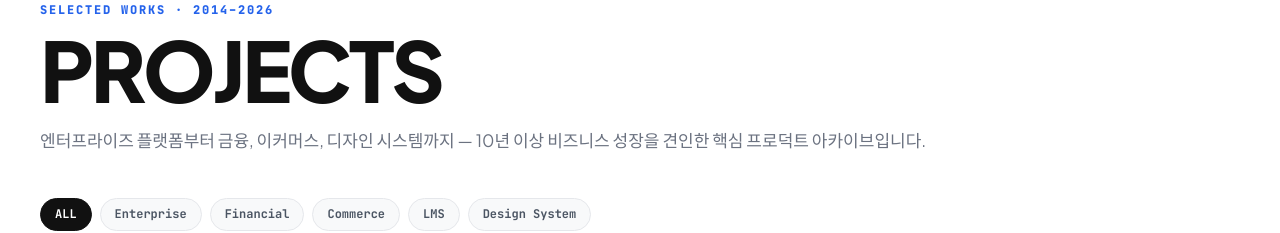
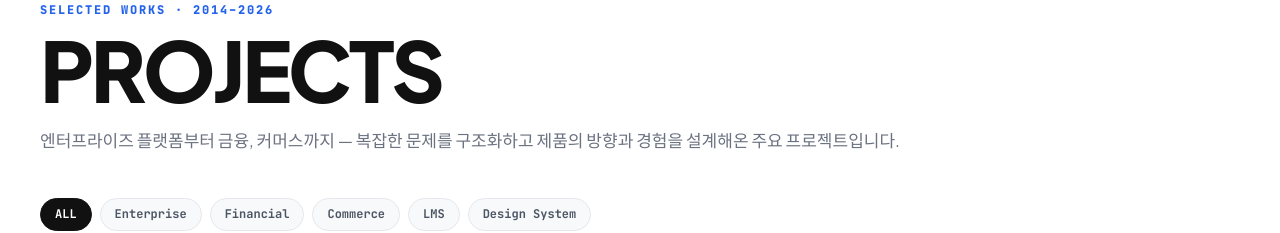
Before and after one commit to mobius38/sylee-portfolio, a React (Vite) app: page / in a window 1280 px wide. Shown: the part 1900-2133 px from the top of the page. Built offline with nearby package versions, Linux system fonts and the light colour scheme; the HTML template or start-up script is replaced by a standard one.

Commit message:
design: PROJECTS 섹션 소개 문구를 설계 리딩(복잡한 문제 구조화 및 제품 방향 설계) 톤으로 개편

```diff
--- a/src/components/sections/WorkSection.tsx
+++ b/src/components/sections/WorkSection.tsx
@@ -972,7 +972,7 @@ export function WorkSection({
           PROJECTS
         </h2>
         <p style={{ fontSize: isMobile ? "14px" : "17px", color: "#6B7280", margin: 0, maxWidth: "900px", lineHeight: 1.6 }}>
-          엔터프라이즈 플랫폼부터 금융, 이커머스, 디자인 시스템까지 — 10년 이상 비즈니스 성장을 견인한 핵심 프로덕트 아카이브입니다.
+          엔터프라이즈 플랫폼부터 금융, 커머스까지 — 복잡한 문제를 구조화하고 제품의 방향과 경험을 설계해온 주요 프로젝트입니다.
         </p>
       </div>
 
```
